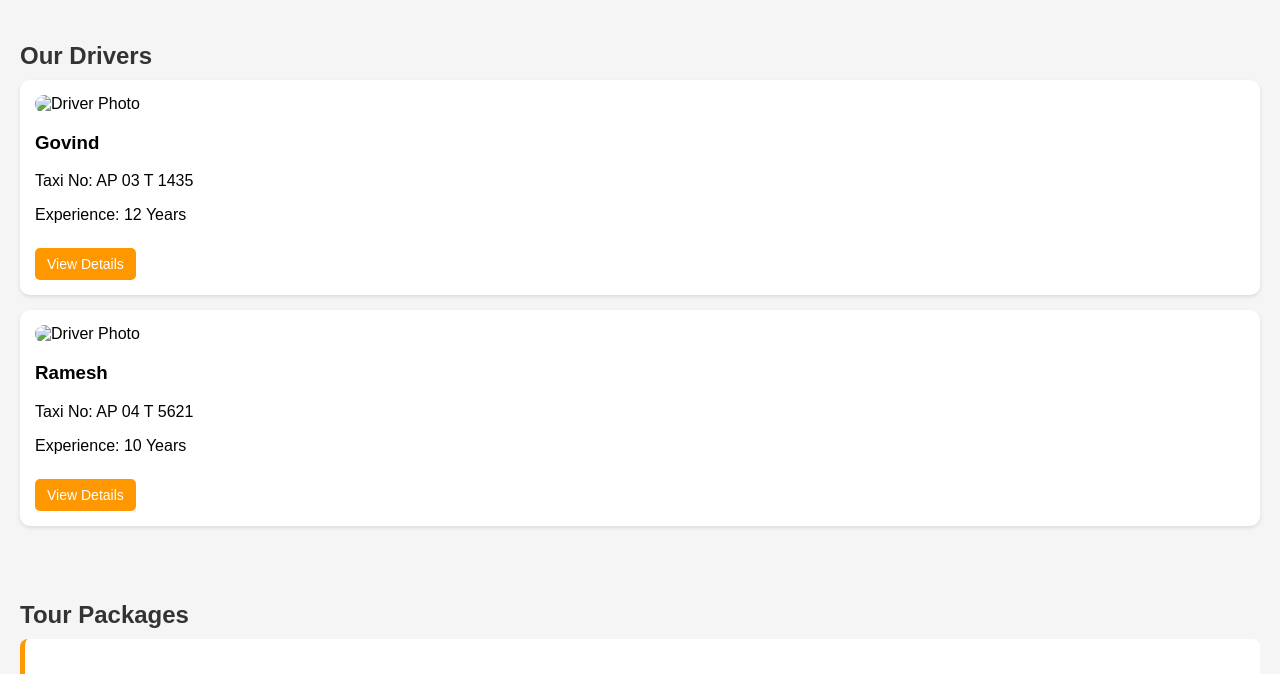
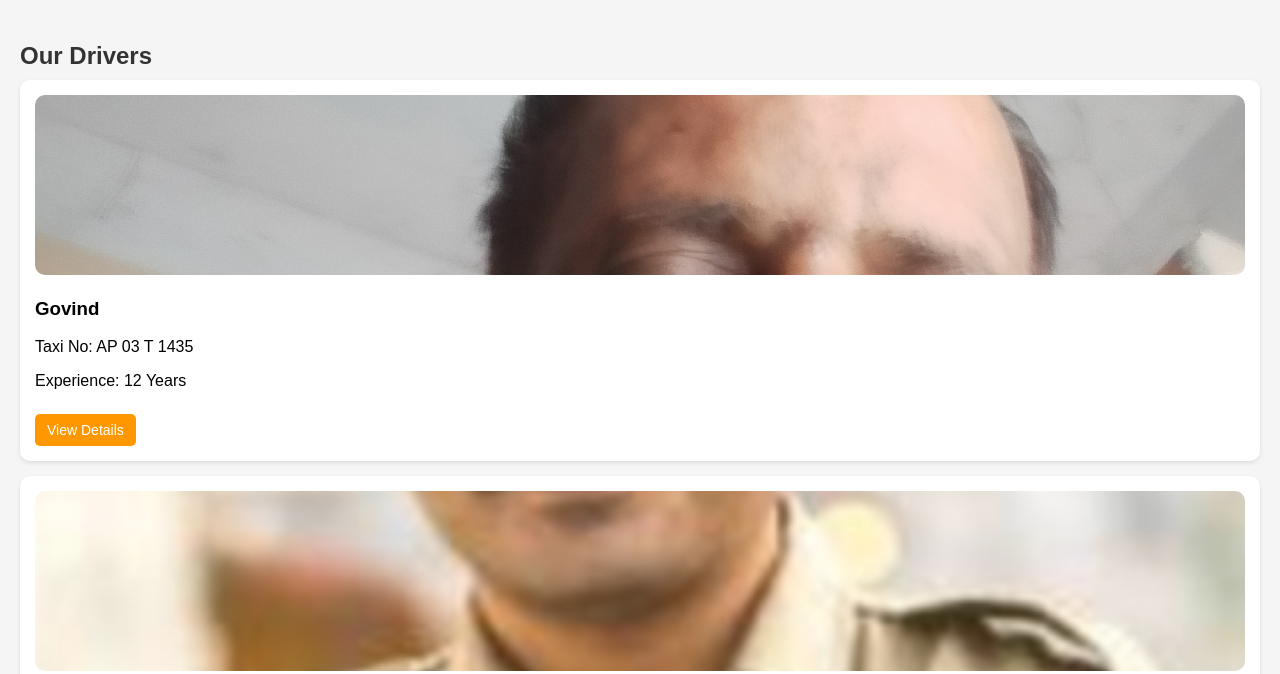
Before and after one commit to bhaskar28051975-ctrl/Bharath_tour, a plain HTML site: page index.html in a window 1280 px wide. Shown: the part 396-1070 px from the top of the page. Drawn offline with Linux system fonts and the light colour scheme.

Commit message:
Update index.html

```diff
--- a/index.html
+++ b/index.html
@@ -22,7 +22,7 @@
   <h2>Our Drivers</h2>
 
   <div class="driver-card">
-    <img src="assets/driver1.jpg" alt="Driver Photo">
+    <img src="assets/bbb.jpg" alt="Driver Photo">
     <h3>Govind</h3>
     <p>Taxi No: AP 03 T 1435</p>
     <p>Experience: 12 Years</p>
@@ -30,7 +30,7 @@
   </div>
 
   <div class="driver-card">
-    <img src="assets/driver2.jpg" alt="Driver Photo">
+    <img src="assets/rrr.jpg" alt="Driver Photo">
     <h3>Ramesh</h3>
     <p>Taxi No: AP 04 T 5621</p>
     <p>Experience: 10 Years</p>
```
